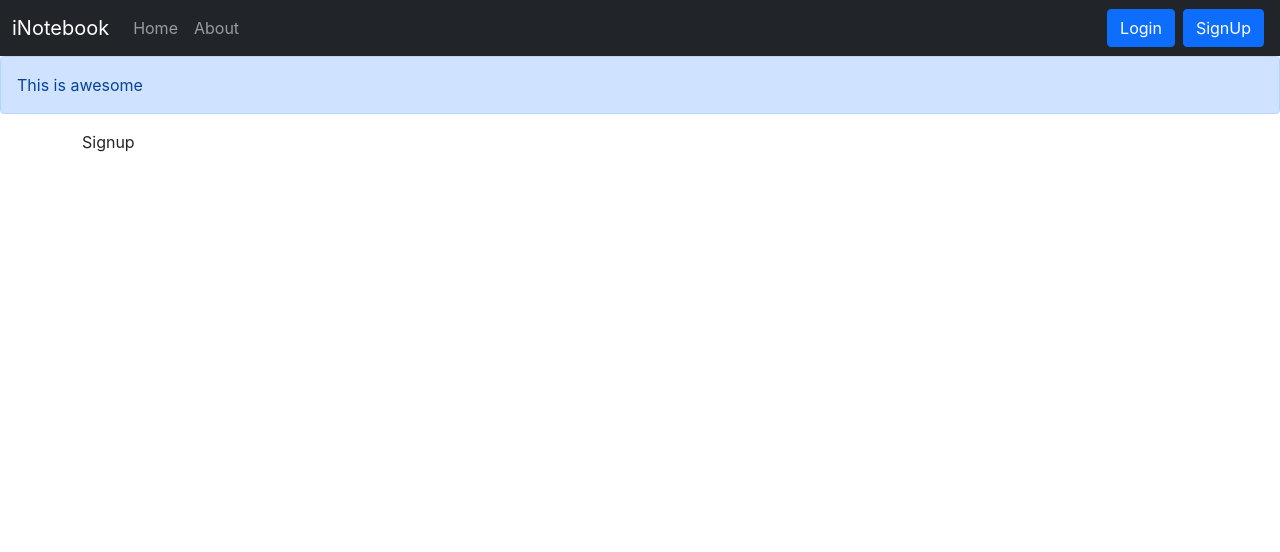
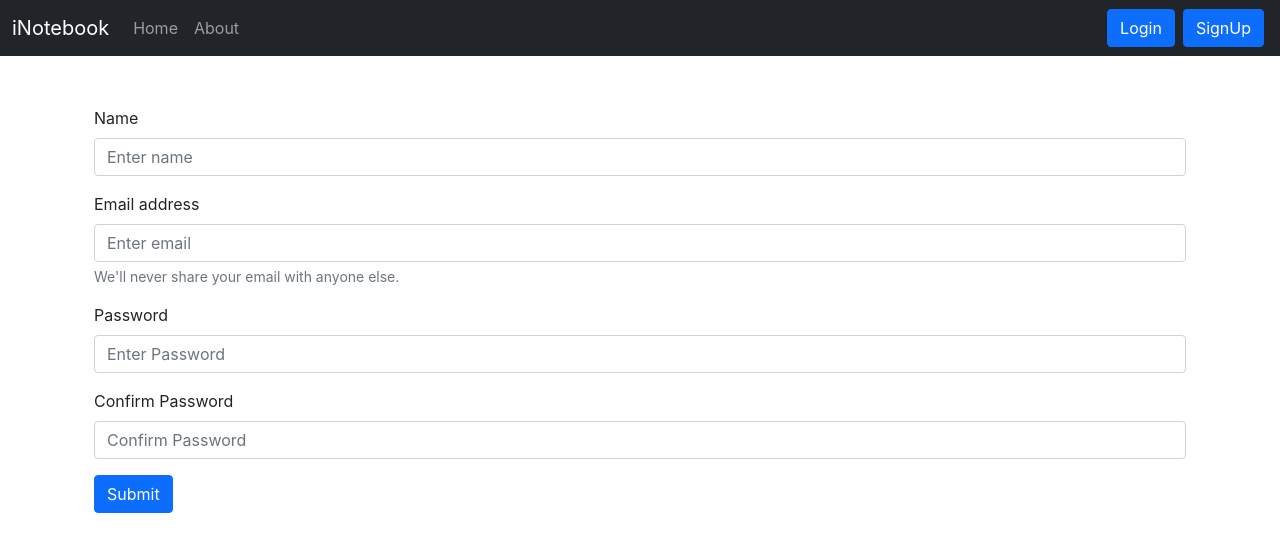
Before and after one commit to SanketShendge21/iNotebook_MERN, a React (Create React App) app: page /signup in a window 1280 px wide. Shown: the top 552 px of the page. Built offline with nearby package versions, Linux system fonts and the light colour scheme.

Commit message:
Added alerts for each functionality

```diff
--- a/src/App.js
+++ b/src/App.js
@@ -4,11 +4,23 @@
 import Home from "./components/Home";
 import About from "./components/About";
 import NoteState from "./context/notes/NoteState";
-import { Alert } from "./components/Alert";
+import Alert from "./components/Alert";
 import Login from "./components/Login";
 import Signup from "./components/Signup";
+import { useState } from "react";
 
 function App() {
+	const [alert, setAlert] = useState(null);
+	const showAlert = (message, type) => {
+		setAlert({
+			msg: message,
+			type: type,
+		});
+
+		setTimeout(() => {
+			setAlert(null);
+		}, 1500);
+	};
 	return (
 		<>
 			<NoteState>
@@ -16,13 +28,13 @@
 				{/* Wrapping the components in NoteState so that the state defined in it can be accessible by any childer component */}
 				<Router>
 					<Navbar />
-          <Alert message="This is awesome"/>
+					<Alert alert={alert}/>
 					<div className="container">
 						<Routes>
-              <Route exact path="/" element={<Home />} />
+							<Route exact path="/" element={<Home showAlert={showAlert} />} />
 							<Route exact path="/about" element={<About />} />
-              <Route exact path="/login" element={<Login />} />
-              <Route exact path="/signup" element={<Signup />} />
+							<Route exact path="/login" element={<Login showAlert={showAlert} />} />
+							<Route exact path="/signup" element={<Signup showAlert={showAlert} />} />
 						</Routes>
 					</div>
 				</Router>
--- a/src/components/AddNote.js
+++ b/src/components/AddNote.js
@@ -2,7 +2,7 @@
 import NoteContext from "../context/notes/NoteContext.js";
 import { useContext } from "react";
 
-const AddNote = () => {
+const AddNote = (props) => {
     const context = useContext(NoteContext); // importing context
     const { addNote } = context;
 
@@ -12,6 +12,7 @@
         e.preventDefault() // no page reload
         addNote(note.title,note.description,note.tag)
         setNote({title:"",description:"",tag:""});
+        props.showAlert("Note added","success");
     }
 
     const onChange = (e) =>{
--- a/src/components/Alert.js
+++ b/src/components/Alert.js
@@ -1,11 +1,24 @@
 import React from "react";
 
-export const Alert = (props) => {
-  return (
-    <div>
-      <div className="alert alert-primary" role="alert">
-        {props.message}
+export default function Alert(props) {
+  const capitalize = (word) =>{
+    if(word === "danger"){
+      word = "Error";
+    }
+    const lower = word.toLowerCase();
+    return lower.charAt(0).toUpperCase() + lower.slice(1);
+  }
+	return (
+    <>
+    <div style={{height:'50px'}}>
+		{props.alert &&
+			<div
+				className={`alert alert-${props.alert.type} alert-dismissible fade show`}
+				role="alert"
+			>
+				<strong>{capitalize(props.alert.type)}</strong> : {props.alert.msg}
+			</div>}
       </div>
-    </div>
-  );
-};
+      </>
+	);
+}
--- a/src/components/Home.js
+++ b/src/components/Home.js
@@ -2,13 +2,13 @@
 import Notes from "./Notes";
 
 
-function Home() {
+function Home(props) {
 
   return (
     <>
     <div>
 
-    <Notes></Notes>
+    <Notes showAlert={props.showAlert} ></Notes>
     </div>
     </>
   );
--- a/src/components/Login.js
+++ b/src/components/Login.js
@@ -2,7 +2,7 @@
 import { useState } from "react";
 import { useNavigate  } from "react-router-dom";
 
-const Login = () => {
+const Login = (props) => {
 
     const [credentials, setCredentials] = useState({email : "", password : ""});
     let navigate = useNavigate ();
@@ -27,9 +27,10 @@
             // Save the auth-token and redirect to
             localStorage.setItem('token',json.authtoken);
             navigate('/'); // UseNavigation to navigate
+			props.showAlert("Login Successful","success");
         }
         else{
-            alert("Invalid credentials");
+			props.showAlert("Invalid Credentials","danger");
         }
     };
 	return (
--- a/src/components/Noteitem.js
+++ b/src/components/Noteitem.js
@@ -15,8 +15,8 @@
             <p className="card-text">
             {note.description}
             </p>
-            <i className="fa-solid fa-trash mx-2" onClick={()=>{deleteNote(note._id)}}></i> {/*  Adding a onclick handler arrow function because we are also passing argument to the function  */}
-            <i className="fa-solid fa-pen-to-square mx-2" onClick={()=>{updateNote(note)}}></i> {/* update note with new value arrow function because we are also passing argument to the function*/}
+            <i className="fa-solid fa-trash mx-2" onClick={()=>{deleteNote(note._id); props.showAlert("Deleted Successfully","success")}}></i> {/*  Adding a onclick handler arrow function because we are also passing argument to the function  */}
+            <i className="fa-solid fa-pen-to-square mx-2" onClick={()=>{updateNote(note);}}></i> {/* update note with new value arrow function because we are also passing argument to the function*/}
           </div>
         </div>
       </div>
--- a/src/components/Notes.js
+++ b/src/components/Notes.js
@@ -3,7 +3,7 @@
 import Noteitem from "./Noteitem.js";
 import AddNote from "./AddNote.js";
 
-function Notes() {
+function Notes(props) {
   const context = useContext(NoteContext); // importing context
   const { notes, getNotes , editNote } = context;
   useEffect(() => {
@@ -31,6 +31,7 @@
     // console.log("Updating the note", note);
     editNote(note.id, note.etitle, note.edescription, note.etag); // Update the note
     refClose.current.click();
+    props.showAlert("Note updated","success");
 }
 
 const onChange = (e) =>{
@@ -39,7 +40,7 @@
 
   return (
     <>
-      <AddNote />
+      <AddNote showAlert={props.showAlert}/>
 
       <button
         type="button"
@@ -141,7 +142,7 @@
 
         {notes.map((note) => {
           return (
-            <Noteitem key={note._id} updateNote={updateNote} note={note} />
+            <Noteitem key={note._id} updateNote={updateNote} showAlert={props.showAlert} note={note} />
           );
         })}
       </div>
--- a/src/components/Signup.js
+++ b/src/components/Signup.js
@@ -1,9 +1,106 @@
-import React from 'react'
+import React from "react";
+import { useState } from "react";
+import { useNavigate  } from "react-router-dom";
 
-const Signup = () => {
-  return (
-    <div>Signup</div>
-  )
+const Signup = (props) => {
+  let navigate = useNavigate ();
+  const [credentials, setCredentials] = useState({name : "",email : "", password : "",cpassword : ""});
+
+  const onChange = (e) =>{
+    setCredentials({...credentials,[e.target.name]:e.target.value})
 }
 
-export default Signup
+const handleSubmit = async (e) => {
+    e.preventDefault();
+    // API endpoint URL
+    const {name,email,password} = credentials; // destructuring credentials
+    const response = await fetch('http://localhost:5000/api/auth/createuser',{
+      method: "POST",
+      headers: {
+        "Content-Type": "application/json",
+       },
+      body: JSON.stringify({name,email,password}) // passing the credentials to the API endpoint
+});
+    const json = await response.json();
+    console.log(json);
+    if(json.success){
+        // Save the auth-token and redirect to
+        localStorage.setItem('token',json.authtoken);
+        navigate('/login'); // UseNavigation to navigate
+        props.showAlert("Account Created Successfully","success");
+    }
+    else{
+      props.showAlert("Invalid Credentials","danger");
+    }
+};
+	return (
+		<>
+			<div className="container">
+				<form onSubmit={handleSubmit}>
+					<div className="mb-3">
+						<label htmlFor="name" className="form-label">
+							Name
+						</label>
+						<input
+							type="text"
+							className="form-control"
+							id="name"
+              name="name" placeholder="Enter name"
+							aria-describedby="emailHelp"
+              onChange={onChange}
+						/>
+            </div>
+					<div className="mb-3">
+						<label htmlFor="email" className="form-label">
+							Email address
+						</label>
+						<input
+							type="email"
+							className="form-control"
+							id="email" placeholder="Enter email"
+              name="email"
+							aria-describedby="emailHelp"
+              onChange={onChange}
+						/>
+						<div id="emailHelp" className="form-text">
+							We'll never share your email with anyone else.
+						</div>
+					</div>
+					<div className="mb-3">
+						<label htmlFor="password" className="form-label">
+							Password
+						</label>
+						<input
+							type="password"
+							className="form-control"
+							id="password" placeholder="Enter Password"
+              name="password"
+              minLength={5}
+              onChange={onChange}
+              required
+						/>
+					</div>
+					<div className="mb-3">
+						<label htmlFor="cpassword" className="form-label">
+							Confirm Password
+						</label>
+						<input
+							type="password"
+							className="form-control"
+							id="cpassword" placeholder="Confirm Password"
+              name="cpassword"
+              minLength={5}
+              onChange={onChange}
+              required
+						/>
+					</div>
+					<button type="submit" className="btn btn-primary">
+						Submit
+					</button>
+				</form>
+			</div>
+		</>
+	);
+};
+
+export default Signup;
```
Lines whose indentation alone changed are shown as unchanged.
